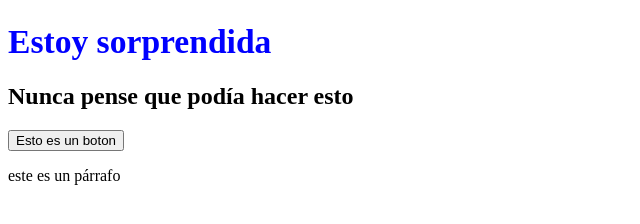
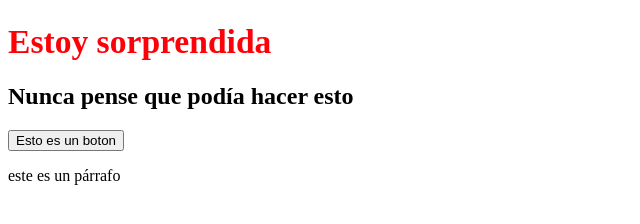
Before and after one commit to ccelyc/HTML-Aprendiendo, a plain HTML site: page index.html in a window 1280 px wide. Shown: the whole page, without its empty margins (0-640 px from the left). Drawn offline with Linux system fonts and the light colour scheme.

Commit message:
Cambio color al título

```diff
--- a/css/estilos.css
+++ b/css/estilos.css
@@ -1,4 +1,4 @@
 h1, .fpost .entry-title {
 	font-size:33.6px;
-	color: blue;
+	color: rgb(255, 0, 8);
       }
```
